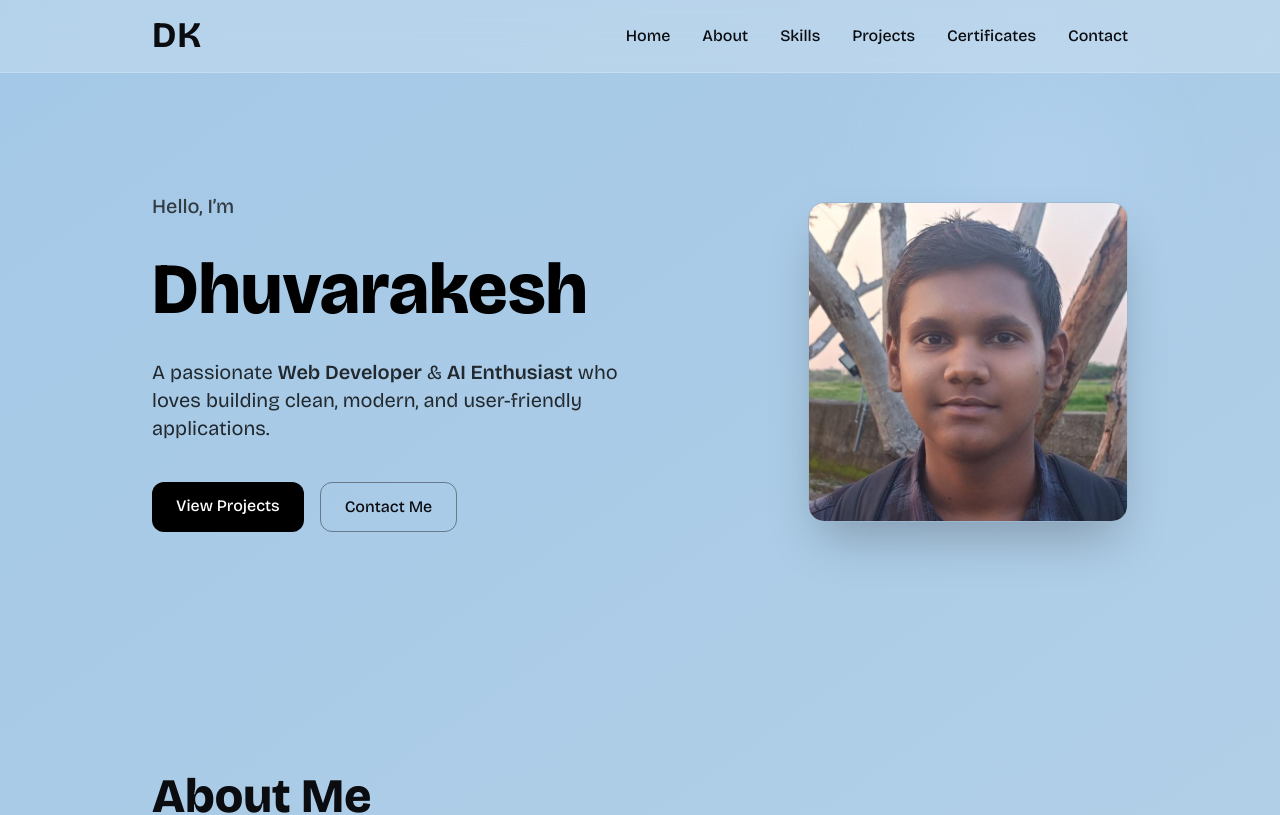
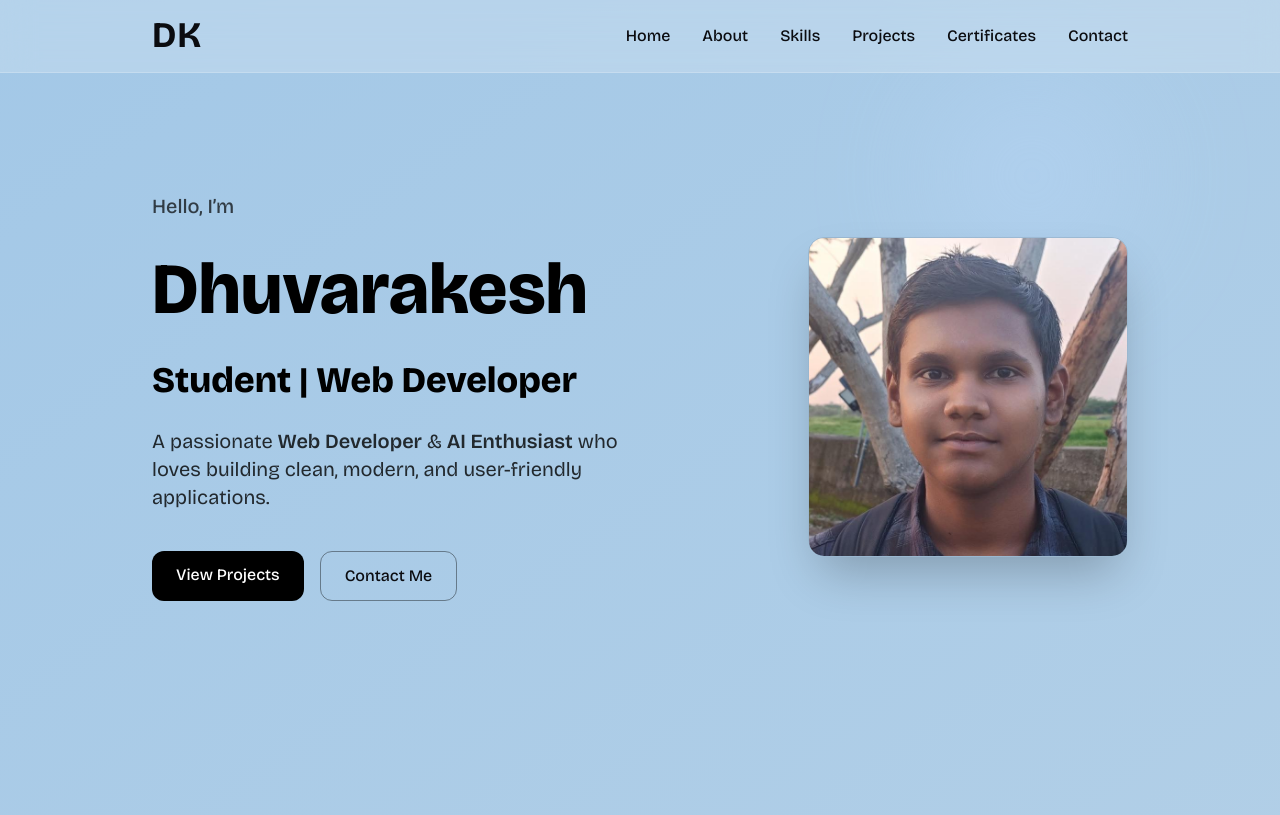
Before and after one commit to Dhuvarakesh17/portfolio, a Next.js app: page / in a window 1280 px wide. Shown: the top 815 px of the page. Built offline with nearby package versions, Linux system fonts and the light colour scheme.

Commit message:
updated skills section

```diff
--- a/app/page.tsx
+++ b/app/page.tsx
@@ -62,6 +62,14 @@ export default function Home() {
       className="text-6xl md:text-7xl font-extrabold leading-tight text-black"
     >
       Dhuvarakesh
+    </motion.h1>
+    <motion.h1
+      initial={{ opacity: 0, y: 25 }}
+      animate={{ opacity: 1, y: 0 }}
+      transition={{ duration: 0.45 }}
+      className="text-6xl md:text-4xl font-extrabold leading-tight text-black"
+    >
+      Student | Web Developer
     </motion.h1>
 
     <motion.p
```
